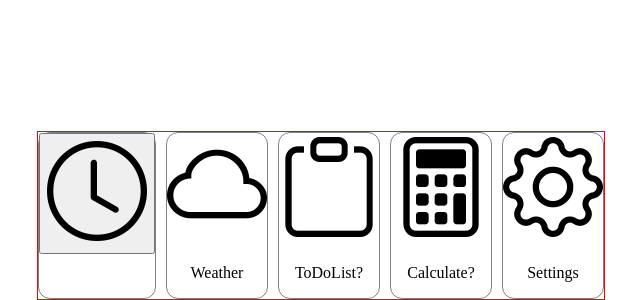
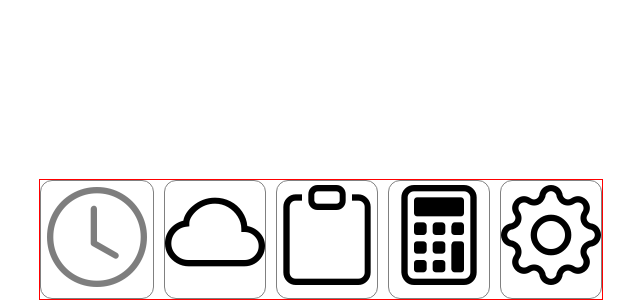
Before and after one commit to jiechenmc/Dash, a React (Create React App) app: page / in a window 1280 px wide. Shown: the part 500-800 px from the top of the page, without its empty margins (319-959 px from the left). Built offline with nearby package versions, Linux system fonts and the light colour scheme.

Commit message:
TimeWidget is considered done

```diff
--- a/package.json
+++ b/package.json
@@ -10,6 +10,7 @@
     "bootstrap-icons": "^1.8.1",
     "react": "^17.0.2",
     "react-dom": "^17.0.2",
+    "react-draggable": "^4.4.4",
     "react-modal": "^3.14.4",
     "react-scripts": "5.0.0",
     "web-vitals": "^2.1.4"
--- a/src/App.css
+++ b/src/App.css
@@ -15,7 +15,6 @@
 }
 
 .widgets {
-  flex-direction: column;
   border: 1px solid grey;
   border-radius: 12px;
 }
--- a/src/widgets/CalculatorWidget/CalculatorWidget.js
+++ b/src/widgets/CalculatorWidget/CalculatorWidget.js
@@ -4,7 +4,6 @@ export default function DiceWidget() {
   return (
     <div id="CalculatorWidget" className="widgets">
       <i className="bi-calculator"></i>
-      <p className="centerText">Calculate?</p>
     </div>
   );
 }
--- a/src/widgets/SettingsWidget/SettingsWidget.js
+++ b/src/widgets/SettingsWidget/SettingsWidget.js
@@ -4,7 +4,6 @@ export default function SettingWidget() {
   return (
     <div id="SettingsWidget" className="widgets">
       <i className="bi-gear"></i>
-      <p className="centerText">Settings</p>
     </div>
   );
 }
--- a/src/widgets/TimeWidget/TimeWidget.css
+++ b/src/widgets/TimeWidget/TimeWidget.css
@@ -1,31 +1,64 @@
 .TimeWidgetModal {
+  /* keeps content together */
   display: flex;
   align-items: center;
   justify-content: center;
   flex-direction: column;
 
-  position: fixed;
+  /* moves the content to the center of the screen */
+  position: absolute;
   top: 50%;
   left: 50%;
   transform: translate(-50%, -50%);
-  border: 1px solid #ccc;
-  background: #fff;
-  overflow: auto;
-  border-radius: 4px;
   outline: none;
   padding: 20px;
 }
 
-.TimeWidgetModalOverlay {
-  position: fixed;
-  top: 0;
+.TimeWidgetOverlay {
+  /*
+  No Overlay
+  */
+}
+#TimeWidgetOpenButton {
+  background: none;
+  border: none;
+  display: block;
+  width: 100%;
+  border: none;
+  cursor: pointer;
+  text-align: center;
+  height: 100%;
+  text-align: center;
+  font-size: 16px;
+  opacity: 0.5;
+  transition: 0.3s;
+}
+
+#TimeWidgetOpenButton:hover .bi-clock::before {
+  opacity: 1;
+  content: "\F291";
+}
+
+#TimeWidgetCloseButton {
+  position: absolute;
+  border: none;
+  bottom: 0;
   left: 0;
   right: 0;
-  bottom: 0;
-  background-color: rgba(0, 0, 0, 0.75);
+  color: red;
 }
 
-#TimeWidgetOpenButton {
+#TimeWidgetContent {
+  border-top: 10px burlywood solid;
+  text-align: center;
 }
-#TimeWidgetCloseButton {
+
+.X {
+  background: none;
+  padding: 0px;
+  margin: 0px;
 }
+
+p {
+  margin-top: 0;
+}
--- a/src/widgets/TimeWidget/TimeWidgetModal.js
+++ b/src/widgets/TimeWidget/TimeWidgetModal.js
@@ -1,4 +1,5 @@
 import React, { useEffect, useState } from "react";
+import Draggable from "react-draggable";
 import Modal from "react-modal";
 import "./TimeWidget.css";
 
@@ -6,7 +7,8 @@ export default function TimeWidgetModal() {
   const parseTime = () => {
     const timeOfDay = date.getHours() - 12 < 0 ? "AM" : "PM";
     const hours = timeOfDay === "PM" ? date.getHours() - 12 : date.getHours();
-    const minutes = date.getMinutes();
+    const minutes =
+      date.getMinutes() < 10 ? "0" + date.getMinutes() : date.getMinutes();
     const seconds =
       date.getSeconds() < 10 ? "0" + date.getSeconds() : date.getSeconds();
     return `${hours}:${minutes}:${seconds} ${timeOfDay}`;
@@ -42,23 +44,30 @@ export default function TimeWidgetModal() {
       <button id="TimeWidgetOpenButton" onClick={openModal}>
         <i className="bi-clock"></i>
       </button>
+
       <Modal
         isOpen={modalIsOpen}
         onRequestClose={closeModal}
         className="TimeWidgetModal"
-        overlayClassName="TimeWidgetModalOverlay"
         contentLabel="Time Widget"
+        overlayClassName="TimeWidgetOverlay"
       >
         {/* Content Start*/}
-        <i className="bi-clock"></i>
-        <p className="centerText">
-          {today}
-          <br></br>
-          <small>{time}</small>
-        </p>
-        <button id="TimeWidgetCloseButton" onClick={closeModal}>
-          X
-        </button>
+
+        <Draggable>
+          <div id="TimeWidgetContent">
+            <button id="TimeWidgetCloseButton" onClick={closeModal}>
+              <p className="X">X</p>
+            </button>
+            <i className="bi-clock"></i>
+            <p className="centerText date">
+              {today}
+              <br></br>
+              <small>{time}</small>
+            </p>
+          </div>
+        </Draggable>
+
         {/* Content End*/}
       </Modal>
     </div>
--- a/src/widgets/TodoListWidget/TodoList.js
+++ b/src/widgets/TodoListWidget/TodoList.js
@@ -4,7 +4,6 @@ export default function AssignmentWidget() {
   return (
     <div id="TodoListWidget" className="widgets">
       <i className="bi-clipboard"></i>
-      <p className="centerText">ToDoList?</p>
     </div>
   );
 }
--- a/src/widgets/WeatherWidget/WeatherWidget.js
+++ b/src/widgets/WeatherWidget/WeatherWidget.js
@@ -4,7 +4,6 @@ export default function WeatherWidget() {
   return (
     <div id="WeatherWidget" className="widgets">
       <i className="bi-cloud"></i>
-      <p className="centerText">Weather</p>
     </div>
   );
 }
```
Also changed, not shown: 1 other file (tests, documents, lock files or other folders).
